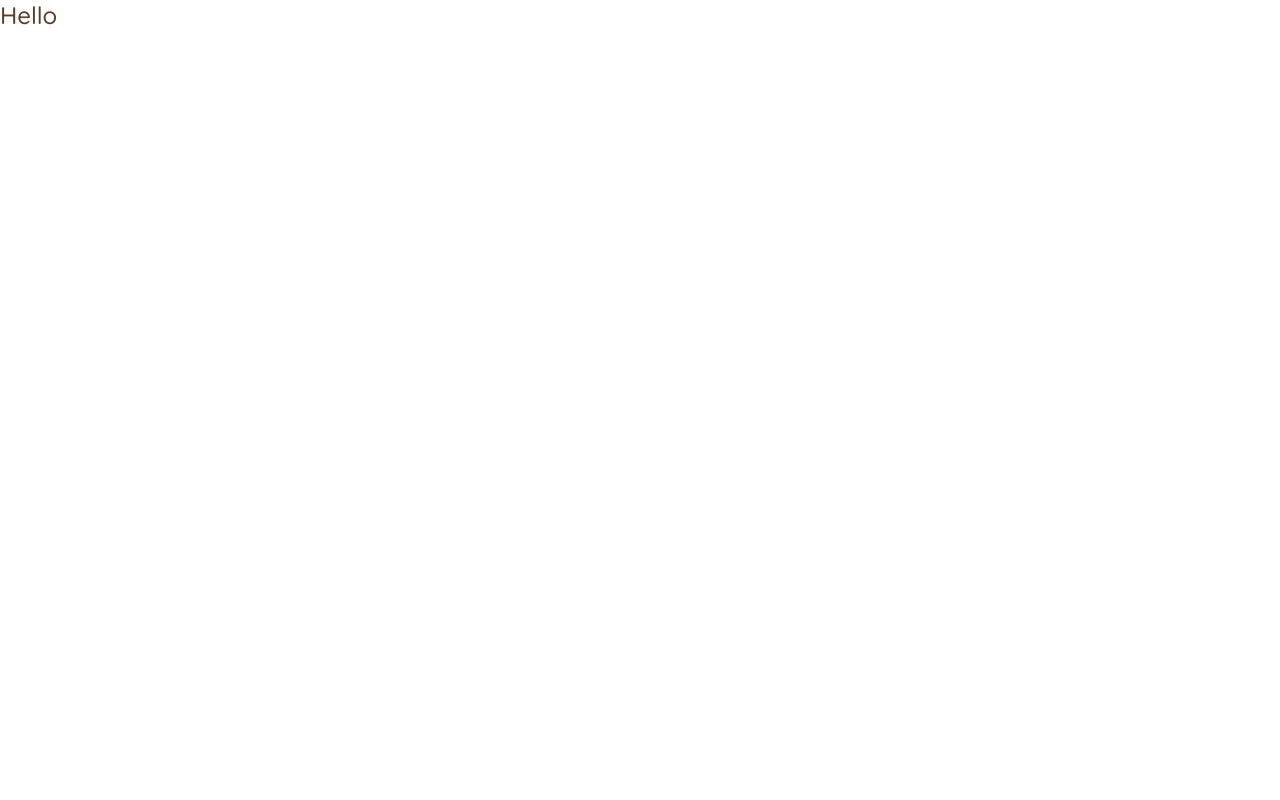
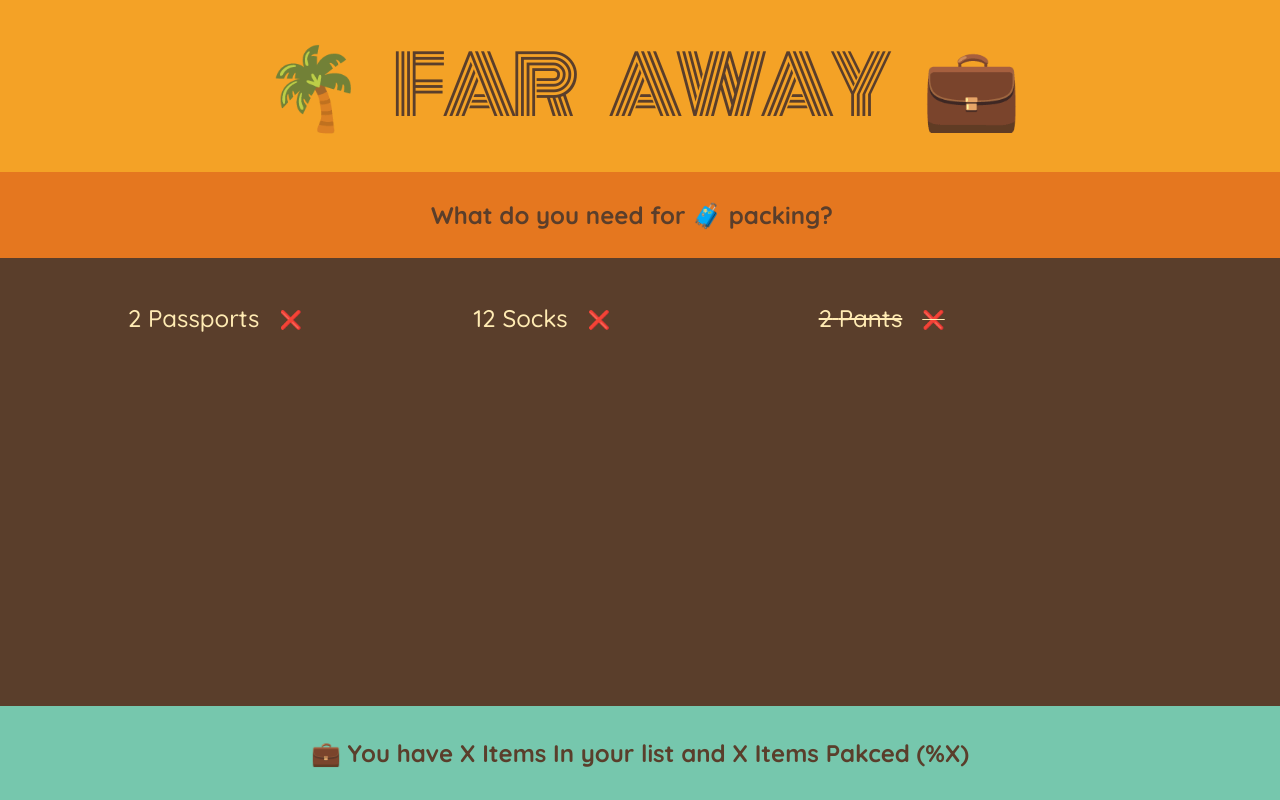
Before and after one commit to Kianibound/IcodeThis-Challenges, a React (Vite) app in the folder travel-list/: page / in a window 1280 px wide. Built offline with nearby package versions, Linux system fonts and the light colour scheme.

Commit message:
added some styles and data

```diff
--- a/travel-list/src/App.jsx
+++ b/travel-list/src/App.jsx
@@ -1,19 +1,61 @@
+const initialItems = [
+  { id: 1, description: "Passports", quantity: 2, packed: false },
+  { id: 2, description: "Socks", quantity: 12, packed: false },
+  { id: 2, description: "Pants", quantity: 2, packed: true },
+];
+
 function App() {
   return (
-    <>
-      <div>Hello</div>
-    </>
+    <div className="app">
+      <Logo />
+      <Form />
+      <PackingList />
+      <Footer />
+    </div>
   );
 }
 
 export default App;
 
 const Logo = () => {
-  return <div>🌴 Far Away 💼</div>;
+  return <h1>🌴 Far Away 💼</h1>;
 };
 
 const Form = () => {
-  return <div className="add-form">
-    <h3>What do you need for 🧳 packing?</h3>
-  </div>;
+  return (
+    <div className="add-form">
+      <h3>What do you need for 🧳 packing?</h3>
+    </div>
+  );
 };
+
+const PackingList = () => {
+  return (
+    <div className="list">
+      <ul>
+        {initialItems.map((item) => (
+          <Item item={item} />
+        ))}
+      </ul>
+    </div>
+  );
+};
+
+const Item = ({ item }) => {
+  return (
+    <li style={item.packed ? { textDecoration: "line-through" } : {}}>
+      <span>
+        {item.quantity} {item.description}
+      </span>
+      <button>❌</button>
+    </li>
+  );
+};
+
+const Footer = () => {
+  return (
+    <footer className="stats">
+      <p>💼 You have X Items In your list and X Items Pakced (%X)</p>
+    </footer>
+  );
+};
--- a/travel-list/src/index.css
+++ b/travel-list/src/index.css
@@ -1,8 +1,5 @@
 /*
-const initialItems = [
-  { id: 1, description: "Passports", quantity: 2, packed: false },
-  { id: 2, description: "Socks", quantity: 12, packed: false },
-];
+
 */
 
 @import url("https://fonts.googleapis.com/css2?family=Monoton&family=Quicksand:wght@500;700&display=swap");
```
